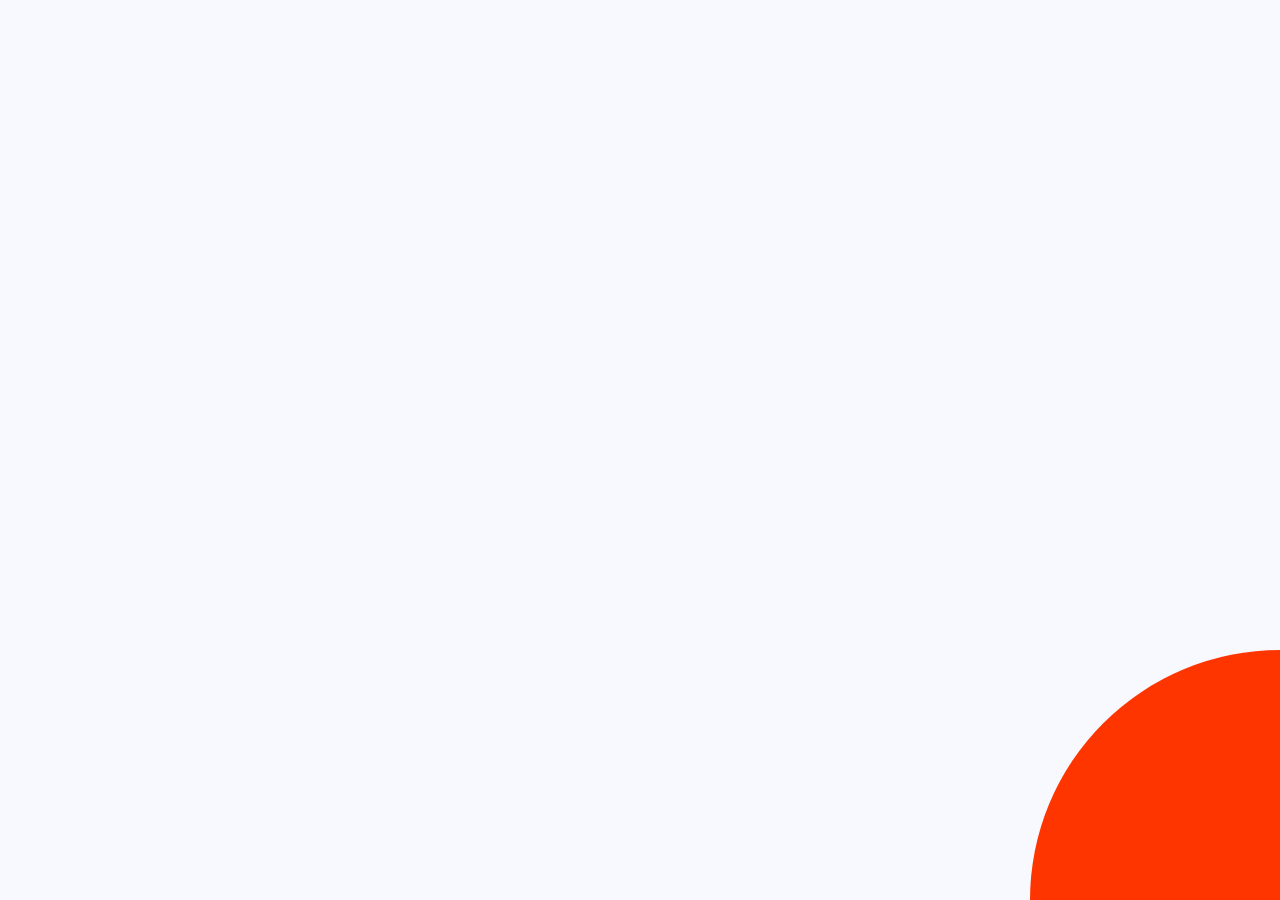
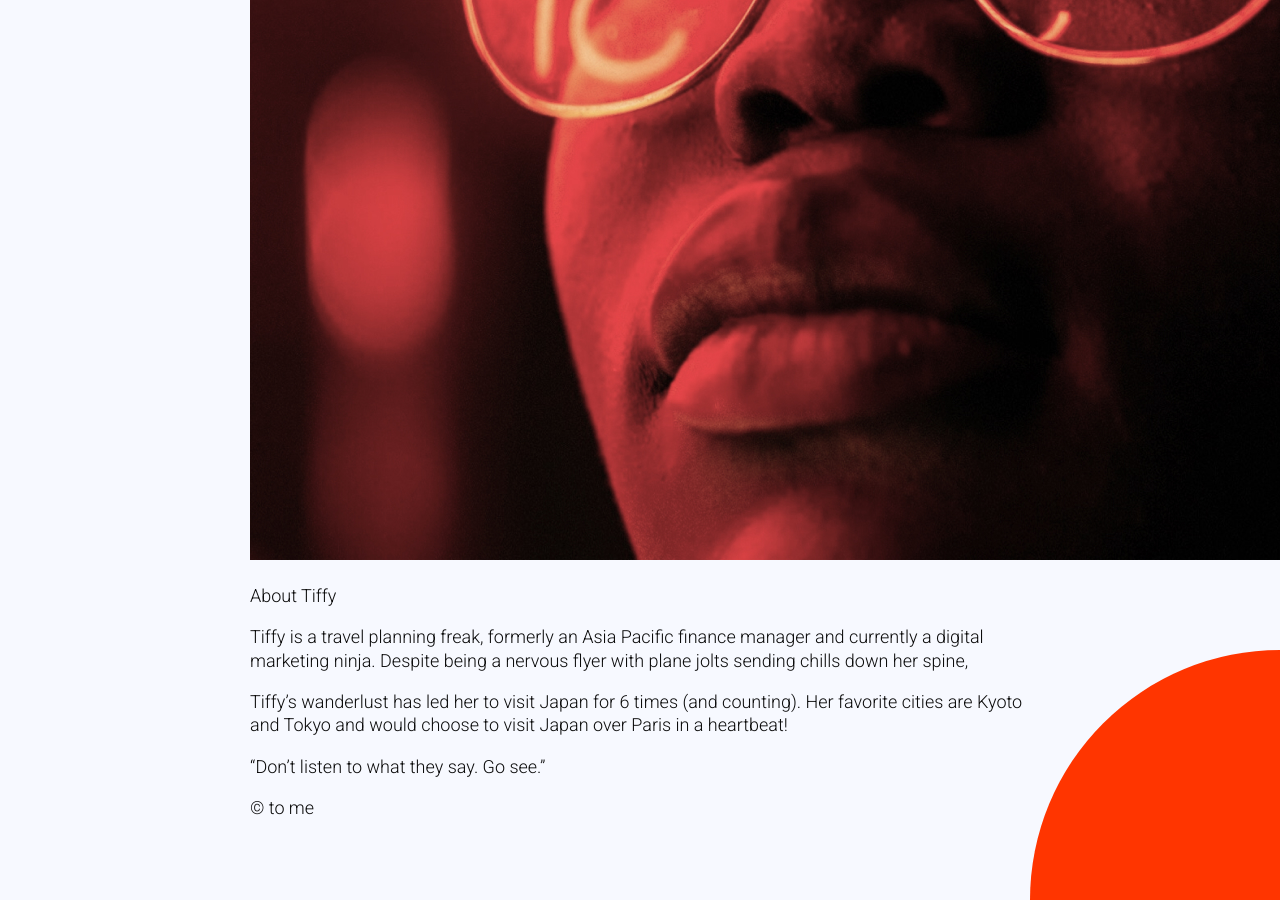
Before and after one commit to cdandor/anightinjapan, a Jekyll site: the page built from about.markdown, in a window 1280 px wide and 900 px high, scrolled down 527 px. Built offline with Jekyll 4.4.1, drawn with Linux system fonts in a browser that asks for light colours.

Commit message:
Updated About

```diff
--- a/about.markdown
+++ b/about.markdown
@@ -4,4 +4,12 @@
 layout: default
 ---
 
+![about.jpg](/uploads/about.jpg)
+
 About Tiffy
+
+Tiffy is a travel planning freak, formerly an Asia Pacific finance manager and currently a digital marketing ninja. Despite being a nervous flyer with plane jolts sending chills down her spine,
+
+Tiffy’s wanderlust has led her to visit Japan for 6 times (and counting). Her favorite cities are Kyoto and Tokyo and would choose to visit Japan over Paris in a heartbeat!
+
+“Don't listen to what they say. Go see.”
```
